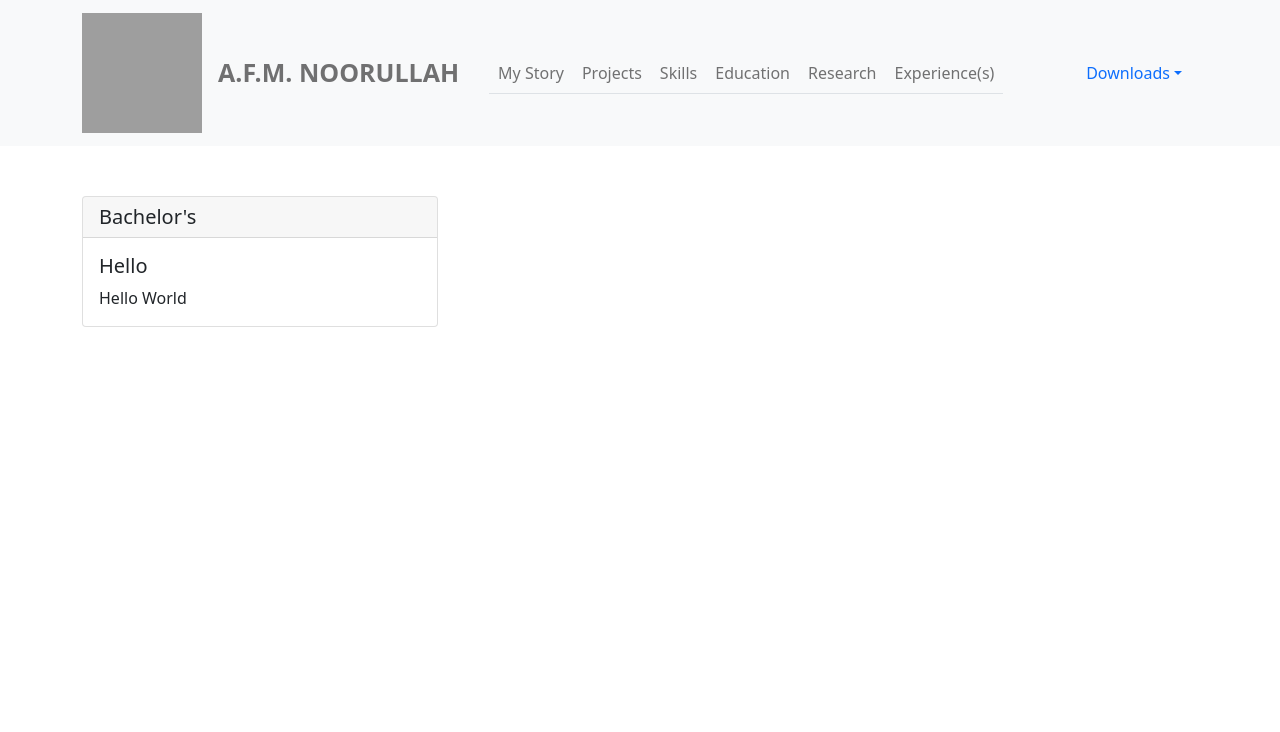
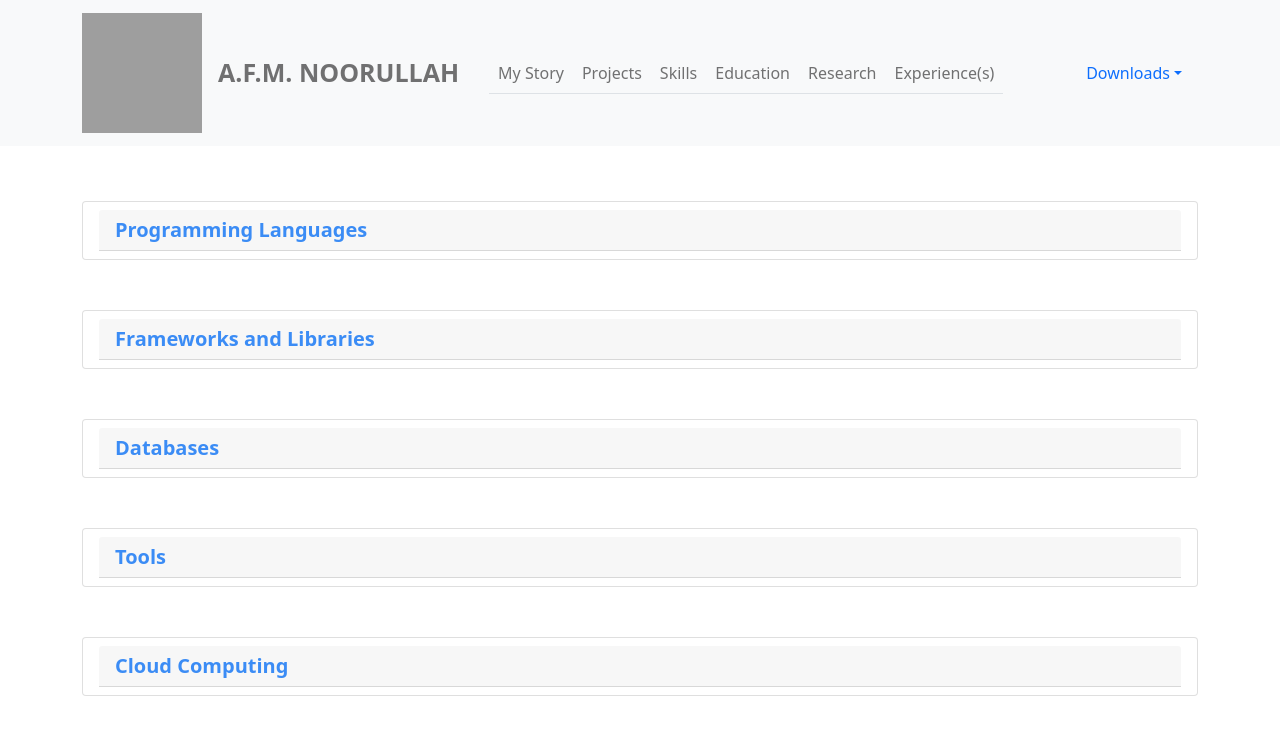
Before and after one commit to fffffatah/portfolio, a React (Create React App) app: page /skills in a window 1280 px wide. Shown: the top 732 px of the page. Built offline with nearby package versions, Linux system fonts and the light colour scheme; grey boxes are pictures that could not be loaded.

Commit message:
add skills

```diff
--- a/src/components/skills/Skills.js
+++ b/src/components/skills/Skills.js
@@ -2,24 +2,62 @@ import SetPageTitle from "../../setPageTitle";
 import { Card, Container } from "react-bootstrap";
 import { Row } from "react-bootstrap";
 import { Col } from "react-bootstrap";
+import Skillsets from "../../storage/skills/data.json"
+import { useState } from "react";
+import { Collapse } from "react-bootstrap";
+import { Nav } from "react-bootstrap";
 
 export default function Skills(){
     SetPageTitle("Skills | A.F.M. Noorullah");
+    const [fullscreen, setFullscreen] = useState(true);
+    const [show, setShow] = useState(false);
+    const [open, setOpen] = useState(false);
+
+    return(
+        <div style={{'padding-top':'5px'}}>
+            {
+                Skillsets.skills.length?(
+                    Skillsets.skills.map((skill)=>{
                         return(
                             <div style={{'padding-top':'50px'}}>
                             <Container>
-                <Row xs={1} md={3}>
+                                <Row xs={1} md={1}>
                                     <Col>
                                         <Card>
-                            <Card.Header as="h5">Bachelor's</Card.Header>
+                                        <Nav.Link><Card.Header onClick={() => setOpen(!open)} aria-expanded={open} as="h5"><div style={{'font-family':'Segoe UI'},{'color':'#3B8CF5'}}><b>{skill.title}</b></div></Card.Header></Nav.Link>
+                                            <Collapse in={open}>
                                                 <Card.Body>
-                                    <Card.Title>Hello</Card.Title>
-                                    <Card.Text>Hello World</Card.Text>
+                                                <Row xs={1} md={4}>
+                                                    {
+                                                        skill.tools.length?(
+                                                            skill.tools.map((tool)=>{
+                                                                return(
+                                                                    <Col>
+                                                                        <Card>
+                                                                        <Card.Header as="h5"><div style={{'font-family':'Segoe UI'},{'color':'grey'}}>{tool.name}</div></Card.Header>
+                                                                            <Card.Body>
+                                                                                <div style={{'font-family':'Segoe UI'},{'color':'grey'}}>
+                                                                                    {tool.description}
+                                                                                </div>
                                                                             </Card.Body>
+                                                                        </Card>
+                                                                    </Col>
+                                                                )
+                                                            })
+                                                        ):""
+                                                    }
+                                                </Row>
+                                                </Card.Body>
+                                            </Collapse>
                                         </Card>
                                     </Col>
                                 </Row>
                             </Container>
                             </div>
+                        )
+                    })
+                ):""
+            }
+        </div>
     );
 }
--- a/src/storage/skills/data.json
+++ b/src/storage/skills/data.json
@@ -10,20 +10,96 @@
                 {
                     "name":"Java",
                     "description":""
+                },
+                {
+                    "name":"PHP",
+                    "description":""
+                },
+                {
+                    "name":"JavaScript",
+                    "description":""
+                },
+                {
+                    "name":"Shell Script",
+                    "description":""
+                },
+                {
+                    "name":"C/C++",
+                    "description":""
+                },
+                {
+                    "name":"Python",
+                    "description":""
                 }
             ]
         },
         {
-            "title":"Frameworks and Tools",
-            "tools":[]
+            "title":"Frameworks and Libraries",
+            "tools":[
+                {
+                    "name":".NET",
+                    "description":""
+                },
+                {
+                    "name":"Laravel",
+                    "description":""
+                },
+                {
+                    "name":"NodeJS",
+                    "description":""
+                },
+                {
+                    "name":"ReactJS",
+                    "description":""
+                }
+            ]
         },
         {
             "title":"Databases",
-            "tools":[]
+            "tools":[
+                {
+                    "name":"MongoDB",
+                    "description":""
+                },
+                {
+                    "name":"MySQL",
+                    "description":""
+                },
+                {
+                    "name":"PostgreSQL",
+                    "description":""
+                }
+            ]
         },
         {
-            "title":"Others",
-            "tools":[]
+            "title":"Tools",
+            "tools":[
+                {
+                    "name":"Git",
+                    "description":""
+                },
+                {
+                    "name":"Docker",
+                    "description":""
+                },
+                {
+                    "name":"Linux",
+                    "description":""
+                }
+            ]
+        },
+        {
+            "title":"Cloud Computing",
+            "tools":[
+                {
+                    "name":"Microsoft Azure",
+                    "description":""
+                },
+                {
+                    "name":"AWS",
+                    "description":""
+                }
+            ]
         }
     ]
 }
```
Lines whose indentation alone changed are shown as unchanged.
